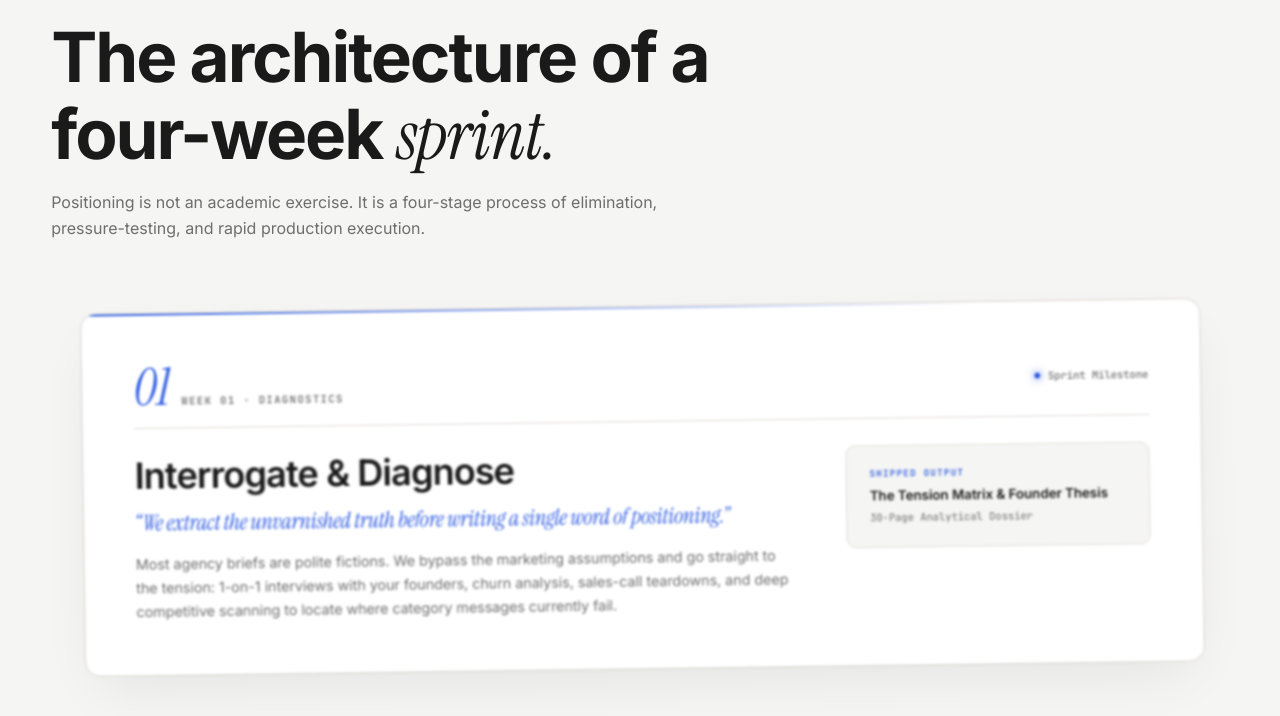
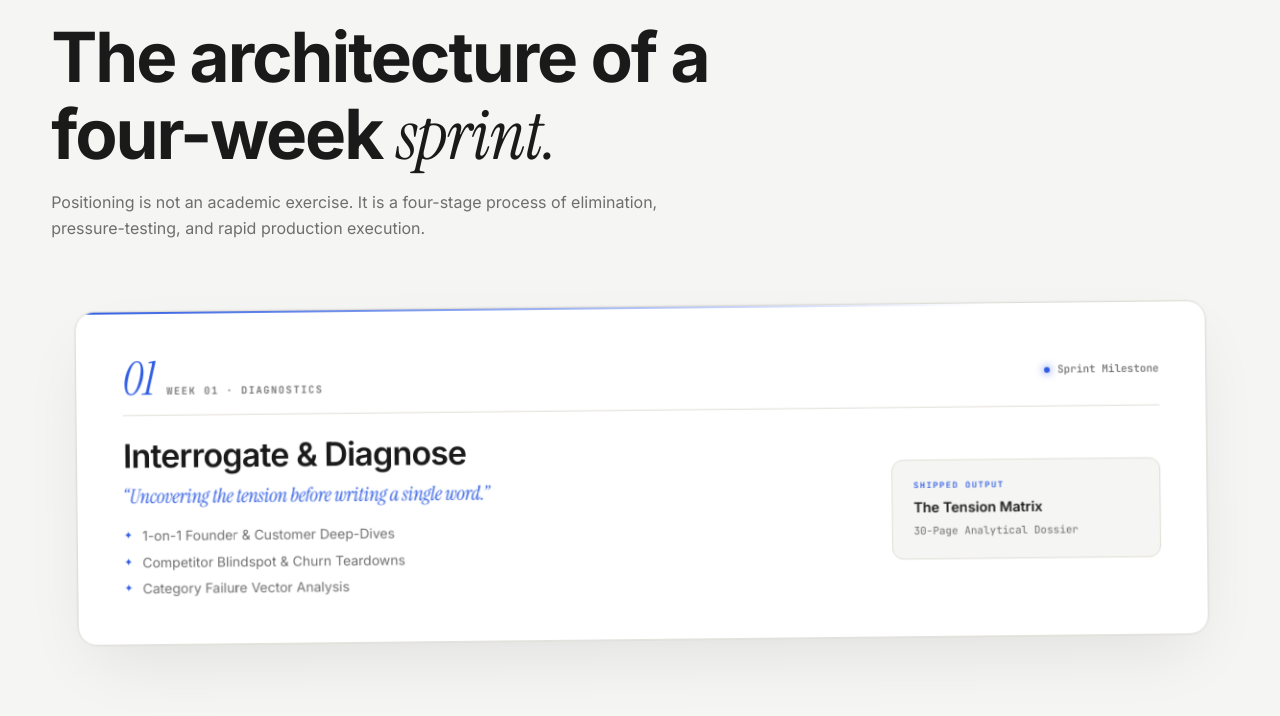
Before and after one commit to scream687/taksh-react, a Next.js app: page / in a window 1280 px wide. Shown: the part 5165-5881 px from the top of the page. Built offline with nearby package versions, Linux system fonts and the light colour scheme.

Commit message:
feat(cards): simplify sprint card details to high-impact bullet deliverables and add solid opaque background to prevent text overlap

```diff
--- a/components/motion/ScrollStack.css
+++ b/components/motion/ScrollStack.css
@@ -1,4 +1,4 @@
-/* ── React Bits ScrollStack — Absolute Stage Pinning ───── */
+/* ── React Bits ScrollStack — Precision Opaque Stage Pinning ───── */
 
 .scroll-stack-track {
   position: relative;
@@ -7,9 +7,9 @@
 
 .scroll-stack-stage {
   position: sticky;
-  top: 110px;
+  top: clamp(90px, 12vh, 120px);
   width: 100%;
-  min-height: 440px;
+  min-height: 420px;
 }
 
 .scroll-stack-stage-card {
@@ -19,18 +19,24 @@
 .scroll-stack-card {
   position: relative;
   width: 100%;
-  background: var(--white, #FFFFFF);
+  background: #FFFFFF !important;
   border: 1px solid var(--border, #E0DDD6);
-  border-radius: 16px;
-  box-shadow: 0 24px 60px -15px rgba(0, 0, 0, 0.08), 0 0 0 1px rgba(0, 0, 0, 0.03);
+  border-radius: 20px;
+  box-shadow: 0 28px 70px -15px rgba(0, 0, 0, 0.09), 0 0 0 1px rgba(0, 0, 0, 0.03);
   box-sizing: border-box;
   overflow: hidden;
   transition: box-shadow 0.3s ease, border-color 0.3s ease;
 }
 
+:root[data-theme='dark'] .scroll-stack-card {
+  background: #141414 !important;
+  border-color: rgba(255, 255, 255, 0.12);
+  box-shadow: 0 28px 70px -15px rgba(0, 0, 0, 0.6), 0 0 0 1px rgba(255, 255, 255, 0.05);
+}
+
 .scroll-stack-card:hover {
   border-color: var(--blue, #2D5BE3);
-  box-shadow: 0 32px 72px -12px rgba(45, 91, 227, 0.12), 0 0 0 1px var(--blue, #2D5BE3);
+  box-shadow: 0 32px 72px -12px rgba(45, 91, 227, 0.14), 0 0 0 1px var(--blue, #2D5BE3);
 }
 
 .scroll-stack-card-inner {
@@ -40,13 +46,14 @@
 
 /* ── Process Card Content Architecture ── */
 .proc-stack__card-content {
-  padding: clamp(32px, 4.2vw, 54px);
+  padding: clamp(28px, 3.8vw, 48px);
   display: flex;
   flex-direction: column;
-  gap: 28px;
-  min-height: 340px;
+  gap: 22px;
+  min-height: 320px;
   position: relative;
   overflow: hidden;
+  background: transparent;
 }
 
 .proc-stack__card-content::before {
@@ -64,7 +71,11 @@
   justify-content: space-between;
   align-items: center;
   border-bottom: 1px solid var(--border, #E0DDD6);
-  padding-bottom: 18px;
+  padding-bottom: 16px;
+}
+
+:root[data-theme='dark'] .proc-stack__card-top {
+  border-bottom-color: rgba(255, 255, 255, 0.08);
 }
 
 .proc-stack__num-badge {
@@ -75,7 +86,7 @@
 
 .proc-stack__num {
   font-family: 'Instrument Serif', Georgia, serif;
-  font-size: clamp(38px, 4.5vw, 54px);
+  font-size: clamp(34px, 4vw, 48px);
   font-style: italic;
   line-height: 0.9;
   color: var(--blue, #2D5BE3);
@@ -83,7 +94,7 @@
 
 .proc-stack__week {
   font-family: 'JetBrains Mono', monospace, sans-serif;
-  font-size: 11px;
+  font-size: 10.5px;
   font-weight: 600;
   letter-spacing: 0.14em;
   text-transform: uppercase;
@@ -110,19 +121,19 @@
 
 .proc-stack__content {
   display: grid;
-  grid-template-columns: 1fr minmax(240px, 320px);
-  gap: clamp(24px, 4vw, 56px);
-  align-items: flex-start;
+  grid-template-columns: 1fr minmax(220px, 280px);
+  gap: clamp(20px, 3.5vw, 48px);
+  align-items: center;
 }
 
 .proc-stack__main-col {
   display: flex;
   flex-direction: column;
-  gap: 12px;
+  gap: 10px;
 }
 
 .proc-stack__title {
-  font-size: clamp(26px, 3vw, 38px);
+  font-size: clamp(24px, 2.8vw, 34px);
   font-weight: 600;
   letter-spacing: -0.025em;
   color: var(--ink, #1A1A1A);
@@ -130,21 +141,47 @@
   line-height: 1.15;
 }
 
+:root[data-theme='dark'] .proc-stack__title {
+  color: #FFFFFF;
+}
+
 .proc-stack__thesis {
   font-family: 'Instrument Serif', Georgia, serif;
   font-style: italic;
-  font-size: clamp(18px, 1.8vw, 24px);
+  font-size: clamp(17px, 1.6vw, 22px);
   color: var(--blue, #2D5BE3);
   line-height: 1.35;
   margin: 0;
   letter-spacing: -0.01em;
 }
 
-.proc-stack__body {
-  font-size: 15px;
+/* Minimalist Bullet Points */
+.proc-stack__points {
+  display: flex;
+  flex-direction: column;
+  gap: 8px;
+  margin: 6px 0 0 0;
+  padding: 0;
+  list-style: none;
+}
+
+.proc-stack__point {
+  display: flex;
+  align-items: center;
+  gap: 10px;
+  font-family: 'Inter', sans-serif;
+  font-size: 14px;
   color: var(--muted, #6E6E6E);
-  line-height: 1.65;
-  margin: 4px 0 0 0;
+  line-height: 1.4;
+}
+
+:root[data-theme='dark'] .proc-stack__point {
+  color: rgba(245, 245, 243, 0.7);
+}
+
+.proc-stack__point-bullet {
+  color: var(--blue, #2D5BE3);
+  font-size: 11px;
 }
 
 .proc-stack__artifact-col {
@@ -155,17 +192,22 @@
 .proc-stack__artifact-box {
   background: var(--paper, #F5F5F3);
   border: 1px solid var(--border, #E0DDD6);
-  border-radius: 10px;
-  padding: 22px 24px;
+  border-radius: 12px;
+  padding: 20px 22px;
   display: flex;
   flex-direction: column;
   gap: 6px;
   width: 100%;
 }
 
+:root[data-theme='dark'] .proc-stack__artifact-box {
+  background: rgba(255, 255, 255, 0.04);
+  border-color: rgba(255, 255, 255, 0.1);
+}
+
 .proc-stack__artifact-label {
   font-family: 'JetBrains Mono', monospace, sans-serif;
-  font-size: 9.5px;
+  font-size: 9px;
   font-weight: 600;
   letter-spacing: 0.15em;
   text-transform: uppercase;
@@ -173,10 +215,14 @@
 }
 
 .proc-stack__artifact-title {
-  font-size: 14px;
+  font-size: 14.5px;
   font-weight: 600;
   color: var(--ink, #1A1A1A);
   line-height: 1.3;
+}
+
+:root[data-theme='dark'] .proc-stack__artifact-title {
+  color: #FFFFFF;
 }
 
 .proc-stack__artifact-format {
@@ -188,13 +234,13 @@
 .proc-stack__footer {
   display: flex;
   justify-content: center;
-  margin-top: 48px;
+  margin-top: 40px;
 }
 
 @media (max-width: 1024px) {
   .proc-stack__content {
     grid-template-columns: 1fr;
-    gap: 24px;
+    gap: 20px;
   }
 
   .proc-stack__artifact-col {
@@ -202,13 +248,13 @@
   }
 
   .proc-stack__artifact-box {
-    max-width: 360px;
+    max-width: 340px;
   }
 }
 
 @media (max-width: 640px) {
   .proc-stack__card-content {
-    padding: 24px 20px;
-    gap: 20px;
+    padding: 22px 18px;
+    gap: 16px;
   }
 }
--- a/components/motion/ScrollStack.tsx
+++ b/components/motion/ScrollStack.tsx
@@ -35,15 +35,15 @@ const PinnedCard: React.FC<PinnedCardProps> = ({
 }) => {
   const isFirst = index === 0;
 
-  // Generous, measured pacing across 320vh track:
+  // Staggered pacing for 4 cards across the scroll track:
   // Card 0: 0.0 -> 0.22
-  // Card 1: 0.22 -> 0.48
-  // Card 2: 0.48 -> 0.74
-  // Card 3: 0.74 -> 0.96
-  const enterStart = isFirst ? 0 : 0.22 + (index - 1) * 0.26;
-  const enterEnd = isFirst ? 0 : 0.22 + index * 0.26;
+  // Card 1: enters 0.20 -> 0.46, lands at y = 24px
+  // Card 2: enters 0.46 -> 0.72, lands at y = 48px
+  // Card 3: enters 0.72 -> 0.96, lands at y = 72px
+  const enterStart = isFirst ? 0 : 0.20 + (index - 1) * 0.26;
+  const enterEnd = isFirst ? 0 : 0.20 + index * 0.26;
 
-  const finalY = index * 22;
+  const finalY = index * 24;
   const y = useTransform(
     progress,
     [0, enterStart, enterEnd, 1],
@@ -52,11 +52,11 @@ const PinnedCard: React.FC<PinnedCardProps> = ({
 
   const opacity = useTransform(
     progress,
-    [0, enterStart, enterStart + 0.08, 1],
+    [0, enterStart, enterStart + 0.04, 1],
     isFirst ? [1, 1, 1, 1] : [0, 0, 1, 1]
   );
 
-  const scaleEnd = 0.90 + index * 0.025;
+  const scaleEnd = 0.92 + index * 0.02;
   const scale = useTransform(
     progress,
     [enterEnd, 0.96],
@@ -107,10 +107,10 @@ export interface ScrollStackProps {
 export const ScrollStack: React.FC<ScrollStackProps> = ({
   children,
   className = '',
-  itemScale = 0.025,
-  baseScale = 0.90,
-  rotationAmount = 0.8,
-  blurAmount = 2.0,
+  itemScale = 0.02,
+  baseScale = 0.92,
+  rotationAmount = 0.6,
+  blurAmount = 1.5,
 }) => {
   const containerRef = useRef<HTMLDivElement>(null);
   const { scrollYProgress } = useScroll({
@@ -144,7 +144,7 @@ export const ScrollStack: React.FC<ScrollStackProps> = ({
       >
         {cards.map((child, index) => {
           const rotSign = index % 2 === 0 ? -1 : 1;
-          const rotation = rotationAmount ? rotSign * rotationAmount * (1 + index * 0.25) : 0;
+          const rotation = rotationAmount ? rotSign * rotationAmount * (1 + index * 0.2) : 0;
           return (
             <PinnedCard
               key={index}
--- a/components/sections/ProcessSection.tsx
+++ b/components/sections/ProcessSection.tsx
@@ -7,42 +7,54 @@ import ScrollStack, { ScrollStackItem } from '@/components/motion/ScrollStack';
 export const SPRINT_PHASES = [
   {
     num: '01',
-    phase: 'PHASE 01',
     week: 'WEEK 01 · DIAGNOSTICS',
     name: 'Interrogate & Diagnose',
-    thesis: 'We extract the unvarnished truth before writing a single word of positioning.',
-    body: 'Most agency briefs are polite fictions. We bypass the marketing assumptions and go straight to the tension: 1-on-1 interviews with your founders, churn analysis, sales-call teardowns, and deep competitive scanning to locate where category messages currently fail.',
-    artifact: 'The Tension Matrix & Founder Thesis',
+    thesis: 'Uncovering the tension before writing a single word.',
+    points: [
+      '1-on-1 Founder & Customer Deep-Dives',
+      'Competitor Blindspot & Churn Teardowns',
+      'Category Failure Vector Analysis',
+    ],
+    artifact: 'The Tension Matrix',
     format: '30-Page Analytical Dossier',
   },
   {
     num: '02',
-    phase: 'PHASE 02',
     week: 'WEEK 02 · POSITIONING',
     name: 'Carve & Articulate',
-    thesis: 'The single sentence that holds your entire commercial strategy together.',
-    body: 'We strip away category jargon and build your core narrative pillars. Who are you exclusively built for? What category orthodoxy do you reject? Why is choosing your competitor an active compromise? We establish the sharp commercial conviction that makes every next hire and product decision obvious.',
-    artifact: 'Category Doctrine & Messaging Pillars',
+    thesis: 'The single sentence that defends your entire category.',
+    points: [
+      'Singular Category Point of View',
+      'Defensible Messaging Architecture',
+      'Anti-Orthodoxy Category Manifesto',
+    ],
+    artifact: 'Category Doctrine',
     format: 'Core Narrative Framework',
   },
   {
     num: '03',
-    phase: 'PHASE 03',
     week: 'WEEK 03 · IDENTITY SYSTEM',
     name: 'Shape & Systemize',
-    thesis: 'A living design language engineered for instant category recognition.',
-    body: 'Strategy without visual authority is invisible. We translate the narrative into a production identity system: bespoke typographic scale, calibrated color tokens, layout geometry, and high-impact digital collateral designed to stand out against monochromatic competitors.',
-    artifact: 'Tokenized Identity & Design Tokens',
-    format: 'Production Figma & Asset Library',
+    thesis: 'A living design language engineered for instant recognition.',
+    points: [
+      'Bespoke Typographic & Layout Scale',
+      'Calibrated Color & Token Architecture',
+      'Digital Collateral & Visual Standards',
+    ],
+    artifact: 'Tokenized Identity',
+    format: 'Production Asset Library',
   },
   {
     num: '04',
-    phase: 'PHASE 04',
     week: 'WEEK 04 · EXECUTION',
     name: 'Ship & Calibrate',
-    thesis: 'Handover with zero ambiguity and 90 days of commercial momentum.',
-    body: 'We do not deliver decks that gather dust. We build live marketing assets, walk through every asset with your executive and engineering teams, calibrate initial market feedback, and provide a 90-day roadmap so the team executes with relentless clarity.',
-    artifact: 'GTM War-Chest & 90-Day Execution Plan',
+    thesis: 'Handover with zero ambiguity and immediate commercial momentum.',
+    points: [
+      'Production-Ready Launch Kit',
+      'Executive & Team Delivery Walkthrough',
+      '90-Day Go-to-Market Execution Plan',
+    ],
+    artifact: 'GTM War-Chest',
     format: 'Market-Ready Launch Kit',
   },
 ];
@@ -80,10 +92,10 @@ export function ProcessSection() {
         {/* Precision Hardware ScrollStack */}
         <div style={{ marginTop: '48px', marginBottom: '40px' }}>
           <ScrollStack
-            itemScale={0.03}
-            baseScale={0.88}
-            rotationAmount={0.8}
-            blurAmount={2.5}
+            itemScale={0.02}
+            baseScale={0.92}
+            rotationAmount={0.6}
+            blurAmount={1.5}
           >
             {SPRINT_PHASES.map((phase) => (
               <ScrollStackItem key={phase.num} itemClassName="proc-stack-item">
@@ -100,14 +112,23 @@ export function ProcessSection() {
                     </div>
                   </div>
 
-                  {/* Center Content: Headline & Thesis */}
+                  {/* Center Content: Headline, Thesis & 3 Bullet Deliverables */}
                   <div className="proc-stack__content">
                     <div className="proc-stack__main-col">
                       <h3 className="proc-stack__title">{phase.name}</h3>
-                      <blockquote className="proc-stack__thesis">
+                      <p className="proc-stack__thesis">
                         &ldquo;{phase.thesis}&rdquo;
-                      </blockquote>
-                      <p className="proc-stack__body">{phase.body}</p>
+                      </p>
+
+                      {/* 3 Ultra-Clean Key Deliverables */}
+                      <ul className="proc-stack__points">
+                        {phase.points.map((point, i) => (
+                          <li key={i} className="proc-stack__point">
+                            <span className="proc-stack__point-bullet">✦</span>
+                            <span>{point}</span>
+                          </li>
+                        ))}
+                      </ul>
                     </div>
 
                     {/* Right Artifact Capsule */}
```
